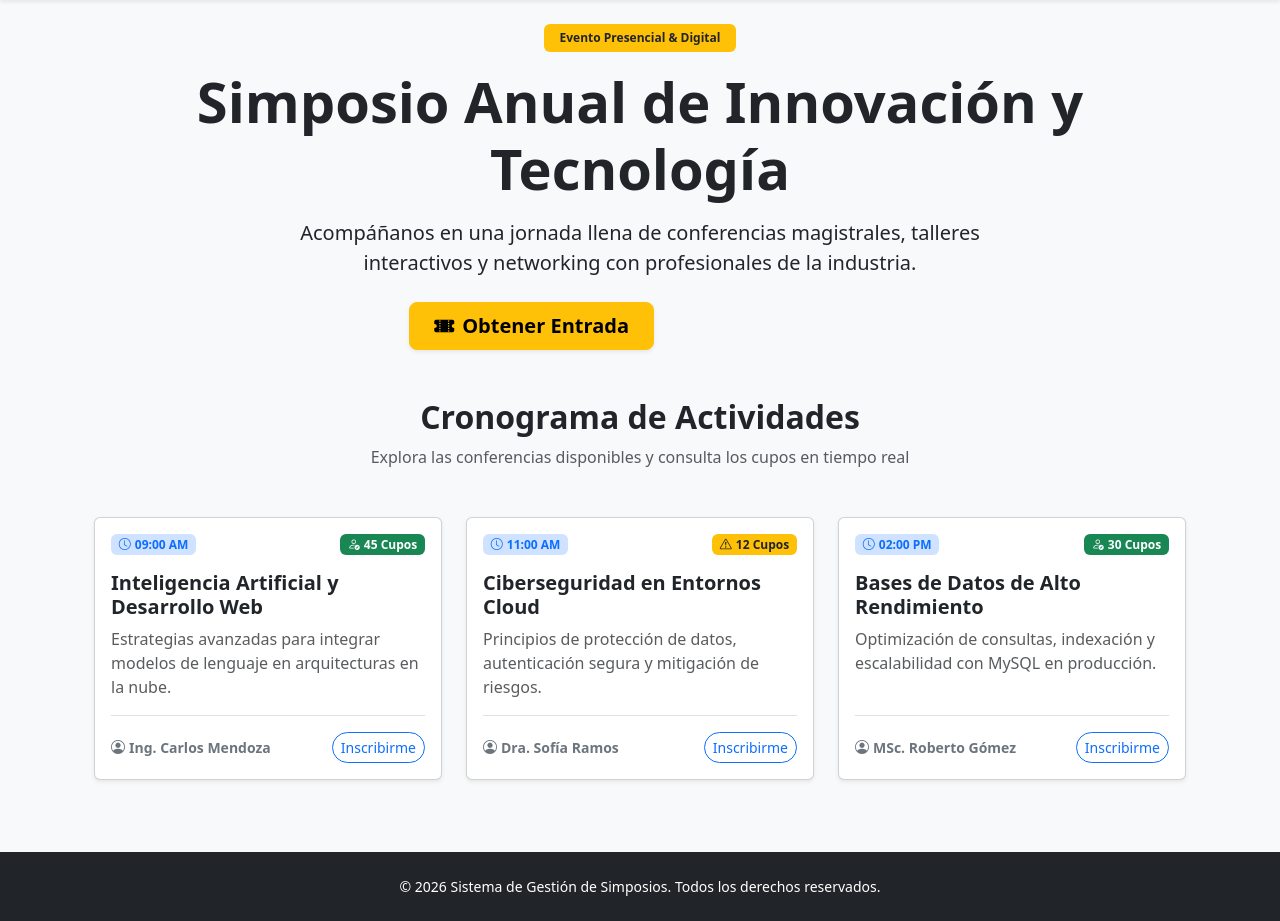
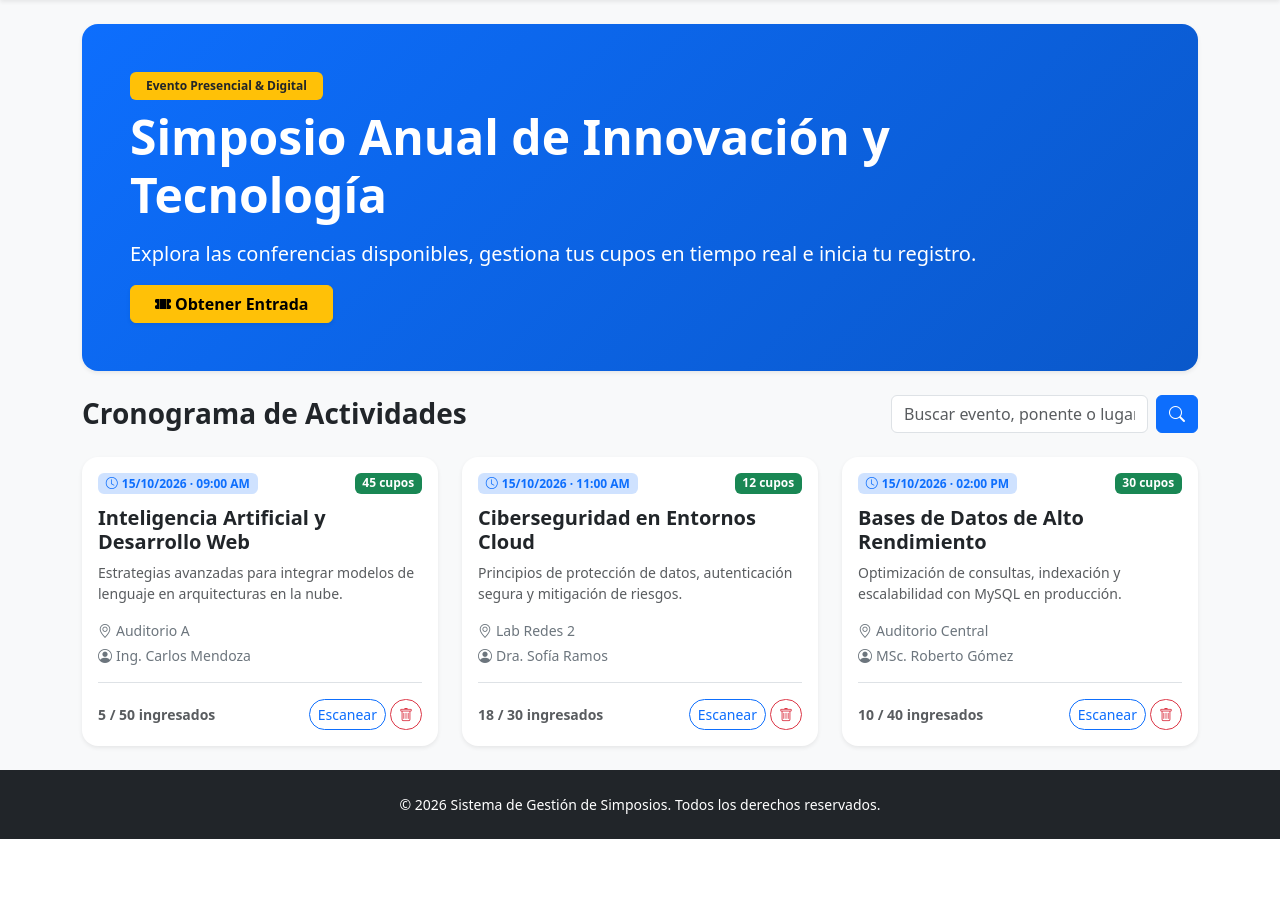
Before and after one commit to Keila-Puac/ProyectoEventosSimposio, a Flask app: page / in a window 1280 px wide. Shown: the part 56-977 px from the top of the page. After the commit the page ends 895 px from the top, so only its background shows below. Run offline with Flask 3, Linux system fonts and the light colour scheme.

Commit message:
[9]Modulos de interfaz

```diff
--- a/app.py
+++ b/app.py
@@ -3,7 +3,6 @@ from flask import Flask, render_template, request, redirect, url_for, flash
 import mysql.connector
 
 app = Flask(__name__)
-# Llave secreta requerida para usar mensajes de flash()
 app.secret_key = 'simposio_secret_key_2026'
 
 
@@ -16,37 +15,109 @@ def get_db_connection():
     )
 
 
-# 1. Eventos / Catálogo Principal (Landing Page)
+# Lista en memoria para eventos de demostración
+EVENTOS_DEMO = [
+    {
+        'id': 1,
+        'nombre': 'Inteligencia Artificial y Desarrollo Web',
+        'fecha': '15/10/2026',
+        'hora': '09:00 AM',
+        'cupos_int': 50,
+        'restantes': 45,
+        'ingresados': 5,
+        'lugar': 'Auditorio A',
+        'ponente': 'Ing. Carlos Mendoza',
+        'descripcion': 'Estrategias avanzadas para integrar modelos de lenguaje en arquitecturas en la nube.'
+    },
+    {
+        'id': 2,
+        'nombre': 'Ciberseguridad en Entornos Cloud',
+        'fecha': '15/10/2026',
+        'hora': '11:00 AM',
+        'cupos_int': 30,
+        'restantes': 12,
+        'ingresados': 18,
+        'lugar': 'Lab Redes 2',
+        'ponente': 'Dra. Sofía Ramos',
+        'descripcion': 'Principios de protección de datos, autenticación segura y mitigación de riesgos.'
+    },
+    {
+        'id': 3,
+        'nombre': 'Bases de Datos de Alto Rendimiento',
+        'fecha': '15/10/2026',
+        'hora': '02:00 PM',
+        'cupos_int': 40,
+        'restantes': 30,
+        'ingresados': 10,
+        'lugar': 'Auditorio Central',
+        'ponente': 'MSc. Roberto Gómez',
+        'descripcion': 'Optimización de consultas, indexación y escalabilidad con MySQL en producción.'
+    }
+]
+
+
+# 1. Eventos / Catálogo Principal (Con búsqueda)
 @app.route('/')
 def index():
-    return render_template('eventos.html', active='eventos')
+    query = request.args.get('q', '').strip().lower()
+    eventos_filtrados = EVENTOS_DEMO
+
+    if query:
+        eventos_filtrados = [
+            e for e in EVENTOS_DEMO
+            if query in e['nombre'].lower() or query in e['ponente'].lower() or query in e['lugar'].lower()
+        ]
+
+    return render_template('eventos.html', active='eventos', eventos=eventos_filtrados, q=query)
 
 
 # 2. Crear Evento
 @app.route('/crear-evento', methods=['GET', 'POST'])
 def nuevo_evento():
+    formulario_datos = {}
     if request.method == 'POST':
-        flash('Evento creado con éxito', 'success')
+        formulario_datos = request.form
+        nuevo_id = len(EVENTOS_DEMO) + 1
+        cupos = int(request.form.get('cupos', 50))
+
+        nuevo = {
+            'id': nuevo_id,
+            'nombre': request.form.get('nombre'),
+            'fecha': request.form.get('fecha'),
+            'hora': request.form.get('hora'),
+            'cupos_int': cupos,
+            'restantes': cupos,
+            'ingresados': 0,
+            'lugar': request.form.get('lugar'),
+            'ponente': request.form.get('ponente'),
+            'descripcion': request.form.get('descripcion')
+        }
+        EVENTOS_DEMO.append(nuevo)
+        flash(f"Evento '{nuevo['nombre']}' creado correctamente.", 'success')
         return redirect(url_for('index'))
-    return render_template('crear_evento.html', active='crear')
+
+    return render_template('crear_evento.html', active='crear', f=formulario_datos)
 
 
-# 3. Base de Datos / Validar Pago
+# 3. Eliminar Evento
+@app.route('/eliminar-evento/<int:eid>', methods=['POST'])
+def eliminar_evento(eid):
+    global EVENTOS_DEMO
+    EVENTOS_DEMO = [e for e in EVENTOS_DEMO if e['id'] != eid]
+    flash('Evento eliminado correctamente.', 'warning')
+    return redirect(url_for('index'))
+
+
+# 4. Base de Datos / Validar Pago
 @app.route('/datos', methods=['GET', 'POST'])
 def datos():
     if request.method == 'POST':
-        carne = request.form.get('carne')
-        no_recibo = request.form.get('no_recibo')
-        nombre = request.form.get('nombre')
-
-        flash('Pago verificado correctamente', 'success')
-        # Redirige a la vista del boleto pasando los datos cargados
-        return redirect(url_for('boleto', carne=carne, nombre=nombre, id_ticket="TCK-1001"))
-
+        flash('Pago verificado correctamente.', 'success')
+        return redirect(url_for('boleto'))
     return render_template('datos.html', active='datos')
 
 
-# 4. Lector QR / Control de Ingreso
+# 5. Lector QR / Control de Ingreso
 @app.route('/ingreso', methods=['GET', 'POST'])
 def ingreso():
     estado = None
@@ -63,13 +134,38 @@ def ingreso():
     return render_template('ingreso.html', active='lector', estado=estado, id_ticket=id_ticket)
 
 
-# 5. Mi Boleto (Pase Digital con QR)
-@app.route('/boleto')
+# 6. Vista de Mi Boleto
+@app.route('/boleto', methods=['GET', 'POST'])
 def boleto():
-    nombre = request.args.get('nombre', 'Estudiante Simposio')
-    carne = request.args.get('carne', '20260000')
-    id_ticket = request.args.get('id_ticket', 'TCK-1001')
-    return render_template('boleto.html', active='boleto', nombre=nombre, carne=carne, id_ticket=id_ticket)
+    estudiante = None
+    boletos_lista = []
+
+    if request.method == 'POST':
+        carnet = request.form.get('carnet')
+        estudiante = {'nombre': 'Estudiante Simposio', 'carnet': carnet}
+        boletos_lista = [{
+            'id': 1,
+            'nombre': 'Conferencia Magistral Simposio 2026',
+            'fecha': '15 Octubre 2026',
+            'hora': '09:00 AM',
+            'lugar': 'Auditorio Central',
+            'ya_ingreso': False,
+            'sig': 'firma_demo'
+        }]
+
+    return render_template('boleto.html', active='boleto', est=estudiante, boletos=boletos_lista)
+
+
+# 7. QR y PDF Helpers
+@app.route('/boleto/qr/<int:eid>/<carnet>/<sig>')
+def boleto_qr(eid, carnet, sig):
+    return redirect(f"https://api.qrserver.com/v1/create-qr-code/?size=220x220&data=TCK-{eid}-{carnet}")
+
+
+@app.route('/boleto/pdf/<int:eid>/<carnet>/<sig>')
+def boleto_pdf(eid, carnet, sig):
+    flash('Descargando archivo PDF del ticket...', 'info')
+    return redirect(url_for('boleto'))
 
 
 if __name__ == '__main__':
--- a/templates/eventos.html
+++ b/templates/eventos.html
@@ -1,94 +1,61 @@
-{% extends 'base.html' %}
+{% extends "base.html" %}
 
-{% block title %}Simposio Anual 2026{% endblock %}
+{% block title %}Eventos - Simposio 2026{% endblock %}
 
 {% block content %}
-    <!-- Encabezado / Hero Section de la imagen -->
-    <header class="hero-section text-center">
-        <div class="container">
-            <span class="badge bg-warning text-dark mb-3 px-3 py-2 fw-semibold">Evento Presencial & Digital</span>
-            <h1 class="display-4 fw-bold">Simposio Anual de Innovación y Tecnología</h1>
-            <p class="lead mt-3 mx-auto" style="max-width: 700px;">
-                Acompáñanos en una jornada llena de conferencias magistrales, talleres interactivos y networking con profesionales de la industria.
-            </p>
-            <div class="mt-4">
-                <a href="/datos" class="btn btn-warning btn-lg fw-bold me-2 px-4 shadow-sm">
-                    <i class="bi bi-ticket-perforated-fill me-2"></i>Obtener Entrada
-                </a>
-                <a href="#cronograma" class="btn btn-outline-light btn-lg px-4">Ver Cronograma</a>
-            </div>
-        </div>
-    </header>
-
-    <!-- Cronograma -->
-    <section id="cronograma" class="py-5">
-        <div class="container">
-            <div class="text-center mb-5">
-                <h2 class="fw-bold">Cronograma de Actividades</h2>
-                <p class="text-muted">Explora las conferencias disponibles y consulta los cupos en tiempo real</p>
-            </div>
-
-            <div class="row g-4">
-                <!-- Conferencia 1 -->
-                <div class="col-md-6 col-lg-4">
-                    <div class="card h-100 shadow-sm card-conferencia">
-                        <div class="card-body d-flex flex-column">
-                            <div class="d-flex justify-content-between align-items-center mb-2">
-                                <span class="badge bg-primary-subtle text-primary fw-semibold"><i class="bi bi-clock me-1"></i>09:00 AM</span>
-                                <span class="badge bg-success badge-cupos"><i class="bi bi-person-check me-1"></i>45 Cupos</span>
-                            </div>
-                            <h5 class="card-title fw-bold mt-2">Inteligencia Artificial y Desarrollo Web</h5>
-                            <p class="card-text text-muted flex-grow-1">
-                                Estrategias avanzadas para integrar modelos de lenguaje en arquitecturas en la nube.
-                            </p>
-                            <div class="pt-3 border-top d-flex justify-content-between align-items-center">
-                                <small class="text-secondary fw-semibold"><i class="bi bi-person-circle me-1"></i>Ing. Carlos Mendoza</small>
-                                <a href="/datos" class="btn btn-outline-primary btn-sm rounded-pill">Inscribirme</a>
-                            </div>
-                        </div>
+<!-- Banner con el diseño azul del Simposio -->
+<div class="p-4 p-md-5 mb-4 rounded-4 text-white shadow-sm" style="background: linear-gradient(135deg, #0d6efd 0%, #0a58ca 100%);">
+  <div class="col-md-10 px-0">
+    <span class="badge bg-warning text-dark mb-2 px-3 py-2 fw-semibold">Evento Presencial & Digital</span>
+    <h1 class="display-5 fw-bold">Simposio Anual de Innovación y Tecnología</h1>
+    <p class="lead my-3">Explora las conferencias disponibles, gestiona tus cupos en tiempo real e inicia tu registro.</p>
+    <a href="{{ url_for('datos') }}" class="btn btn-warning fw-bold px-4 shadow-sm"><i class="bi bi-ticket-perforated-fill me-1"></i>Obtener Entrada</a>
   </div>
 </div>
 
-                <!-- Conferencia 2 -->
-                <div class="col-md-6 col-lg-4">
-                    <div class="card h-100 shadow-sm card-conferencia">
-                        <div class="card-body d-flex flex-column">
-                            <div class="d-flex justify-content-between align-items-center mb-2">
-                                <span class="badge bg-primary-subtle text-primary fw-semibold"><i class="bi bi-clock me-1"></i>11:00 AM</span>
-                                <span class="badge bg-warning text-dark badge-cupos"><i class="bi bi-exclamation-triangle me-1"></i>12 Cupos</span>
-                            </div>
-                            <h5 class="card-title fw-bold mt-2">Ciberseguridad en Entornos Cloud</h5>
-                            <p class="card-text text-muted flex-grow-1">
-                                Principios de protección de datos, autenticación segura y mitigación de riesgos.
-                            </p>
-                            <div class="pt-3 border-top d-flex justify-content-between align-items-center">
-                                <small class="text-secondary fw-semibold"><i class="bi bi-person-circle me-1"></i>Dra. Sofía Ramos</small>
-                                <a href="/datos" class="btn btn-outline-primary btn-sm rounded-pill">Inscribirme</a>
-                            </div>
-                        </div>
-                    </div>
+<!-- Header de Búsqueda y Título -->
+<div class="d-flex flex-wrap justify-content-between align-items-center gap-2 mb-4">
+  <h2 class="page-title h3 mb-0 fw-bold">Cronograma de Actividades</h2>
+  <form class="d-flex gap-2" method="get" action="{{ url_for('index') }}">
+    <input class="form-control" name="q" value="{{ q or '' }}" placeholder="Buscar evento, ponente o lugar">
+    <button class="btn btn-primary fw-bold"><i class="bi bi-search"></i></button>
+  </form>
 </div>
 
-                <!-- Conferencia 3 -->
+{% if not eventos %}
+  <div class="card card-soft p-5 text-center text-muted border-0 shadow-sm rounded-4">
+    <p class="fs-5 mb-2">No se encontraron eventos activos.</p>
+    <div><a href="{{ url_for('nuevo_evento') }}" class="btn btn-outline-primary fw-bold">Crea el primer evento</a></div>
+  </div>
+{% endif %}
+
+<!-- Grilla de Tarjetas Dinámicas -->
+<div class="row g-4">
+{% for e in eventos %}
   <div class="col-md-6 col-lg-4">
-                    <div class="card h-100 shadow-sm card-conferencia">
+    <div class="card card-evento shadow-sm border-0 rounded-4 h-100">
       <div class="card-body d-flex flex-column">
-                            <div class="d-flex justify-content-between align-items-center mb-2">
-                                <span class="badge bg-primary-subtle text-primary fw-semibold"><i class="bi bi-clock me-1"></i>02:00 PM</span>
-                                <span class="badge bg-success badge-cupos"><i class="bi bi-person-check me-1"></i>30 Cupos</span>
+        <div class="d-flex justify-content-between mb-2">
+          <span class="badge bg-primary-subtle text-primary fw-semibold"><i class="bi bi-clock me-1"></i>{{ e.fecha }} · {{ e.hora }}</span>
+          <span class="badge {{ 'bg-danger' if e.restantes==0 and e.cupos_int else 'bg-success' }}">{{ e.restantes }} cupos</span>
         </div>
-                            <h5 class="card-title fw-bold mt-2">Bases de Datos de Alto Rendimiento</h5>
-                            <p class="card-text text-muted flex-grow-1">
-                                Optimización de consultas, indexación y escalabilidad con MySQL en producción.
-                            </p>
-                            <div class="pt-3 border-top d-flex justify-content-between align-items-center">
-                                <small class="text-secondary fw-semibold"><i class="bi bi-person-circle me-1"></i>MSc. Roberto Gómez</small>
-                                <a href="/datos" class="btn btn-outline-primary btn-sm rounded-pill">Inscribirme</a>
+        <h5 class="fw-bold mt-1">{{ e.nombre }}</h5>
+        <p class="text-muted flex-grow-1 small">{{ e.descripcion }}</p>
+        <div class="small text-secondary mb-1"><i class="bi bi-geo-alt me-1"></i>{{ e.lugar or '—' }}</div>
+        <div class="small text-secondary"><i class="bi bi-person-circle me-1"></i>{{ e.ponente or '—' }}</div>
+
+        <div class="pt-3 mt-3 border-top d-flex justify-content-between align-items-center">
+          <small class="fw-semibold text-muted">{{ e.ingresados }} / {{ e.cupos_int }} ingresados</small>
+          <div class="d-flex gap-1">
+            <a class="btn btn-outline-primary btn-sm rounded-pill" href="{{ url_for('ingreso', evento=e.id) }}">Escanear</a>
+            <form method="post" action="{{ url_for('eliminar_evento', eid=e.id) }}" onsubmit="return confirm('¿Eliminar este evento y sus ingresos?')">
+              <button class="btn btn-outline-danger btn-sm rounded-pill"><i class="bi bi-trash"></i></button>
+            </form>
           </div>
         </div>
       </div>
     </div>
   </div>
+{% endfor %}
 </div>
-    </section>
 {% endblock %}
```
Also changed, not shown: templates/boleto.html (added, +49 -0 lines), templates/boletos.html (deleted, +0 -28 lines), templates/crear_evento.html (added, +49 -0 lines), templates/datos.html (+6 -6 lines), templates/registro.html (deleted, +0 -128 lines), templates/ticket.html (deleted, +0 -74 lines). Lines whose indentation alone changed are shown as unchanged.
